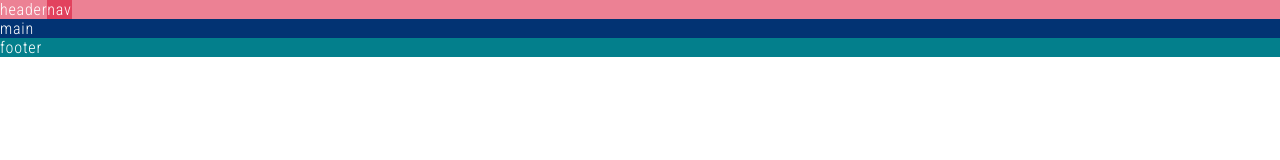
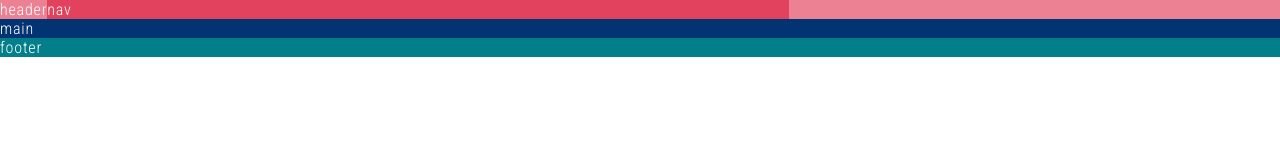
Before and after one commit to kobayashiwa/es6-study-4-2-7, a plain HTML site: page index.html in a window 1280 px wide. Drawn offline with Linux system fonts and the light colour scheme.

Commit message:
“PCビューのnavの横幅を742pxで指定”

```diff
--- a/css/style.css
+++ b/css/style.css
@@ -52,6 +52,7 @@ header {
 	align-items: center;
 }
 nav {
+	width: 742px;
 	background: rgba(217, 4, 43, 0.5);
 }
 
```
